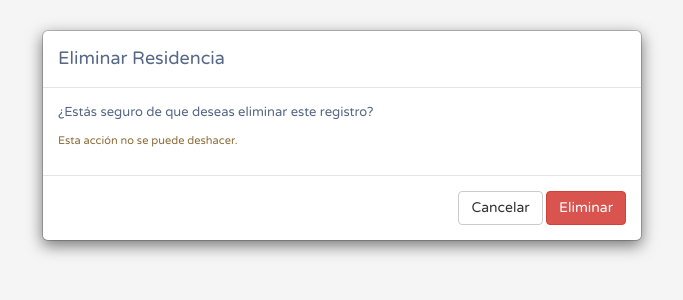
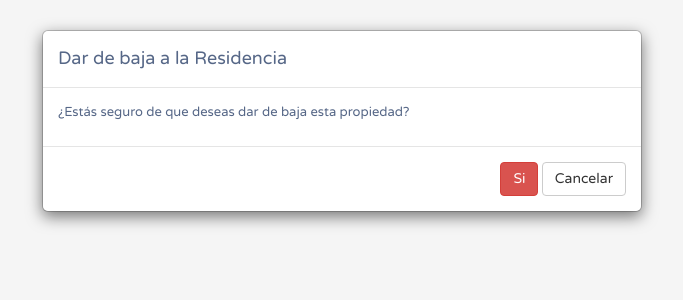
Before and after one commit to CanosaLeandro/Ing-de-Software---Grupo-5, a PHP site: page /deleteResidencia.php in a window 1280 px wide. Shown: the top 300 px of the page, without its empty margins (298-981 px from the left). Run offline with PHP 8.4, Linux system fonts and the light colour scheme; data that the repository does not hold is empty.

Commit message:
Se generó la baja logica, ahora en las busquedas solo se muestran  las que no fueron borradas, Dar de alta en crud necesita arreglarse

```diff
--- a/Page/addResidencia.php
+++ b/Page/addResidencia.php
@@ -27,7 +27,7 @@
 			if ($rows == 0) {
 
 				if(mysqli_query($conexion,"INSERT INTO residencia
-											SET nombre = '$nombre', foto = '$contenido', capacidad = $capacidad, ubicacion = '$ubicacion', direccion = '$direccion', en_subasta = 'no', en_hotsale = 'no', descrip = '$descripcion'")){
+											SET nombre = '$nombre', activo = 'si', foto = '$contenido', capacidad = $capacidad, ubicacion = '$ubicacion', direccion = '$direccion', en_subasta = 'no', en_hotsale = 'no', descrip = '$descripcion'")){
 						echo '<script> alert("La operación se completo correctamente");
 						window.location = "crudResidencia.php";</script>';
 				}else{ echo '<script> alert("No se pudo agregar el registo al sistema.");
--- a/Page/buscadorUbicacion.php
+++ b/Page/buscadorUbicacion.php
@@ -23,7 +23,7 @@
     if(isset($_GET['buscar'])){
         $ubicacion= $_GET['ubicacion'];
         $query= "SELECT * FROM residencia
-        WHERE ubicacion = '$ubicacion'";
+        WHERE ubicacion = '$ubicacion' AND activo = 'si'";
         $resultado = mysqli_query($conexion, $query);
     }
 ?>
--- a/Page/buscarDescripcion.php
+++ b/Page/buscarDescripcion.php
@@ -40,7 +40,7 @@
 
     $empieza = ($pagina - 1) * $por_pagina;
 
-    $query = "SELECT * FROM residencia WHERE descrip LIKE '%$descripcion%' LIMIT $empieza, $por_pagina";
+    $query = "SELECT * FROM residencia WHERE descrip LIKE '%$descripcion%' AND activo = 'si' LIMIT $empieza, $por_pagina";
     $resultado = mysqli_query($conexion, $query);
 
 ?>
--- a/Page/buscarHotsale.php
+++ b/Page/buscarHotsale.php
@@ -33,7 +33,7 @@
 
     $empieza = ($pagina - 1) * $por_pagina;
 
-    $query = "SELECT * FROM residencia WHERE en_hotsale = 'si' ORDER BY ubicacion LIMIT $empieza, $por_pagina";
+    $query = "SELECT * FROM residencia WHERE en_hotsale = 'si' AND activo = 'si' ORDER BY ubicacion LIMIT $empieza, $por_pagina";
     $resultado = mysqli_query($conexion, $query);
 
 ?>
--- a/Page/buscarSubasta.php
+++ b/Page/buscarSubasta.php
@@ -33,7 +33,7 @@
 
     $empieza = ($pagina - 1) * $por_pagina;
 
-    $query = "SELECT * FROM residencia WHERE en_subasta = 'si' LIMIT $empieza, $por_pagina";
+    $query = "SELECT * FROM residencia WHERE en_subasta = 'si' AND activo = 'si' LIMIT $empieza, $por_pagina";
     $resultado = mysqli_query($conexion, $query);
     ?>
 <body>
--- a/Page/deleteResidencia.php
+++ b/Page/deleteResidencia.php
@@ -22,10 +22,10 @@
 	if (isset($_GET['id'])) {
 		$id = $_GET['id'];
 	}
-	if (isset($_POST['eliminar'])) {
+	if (isset($_POST['activo'])) {
 		$id = $_POST['id'];
-		if(mysqli_query($conexion,"DELETE FROM residencia WHERE id = $id")){
-			echo '<script>alert("La propiedad fue eliminada del sistema.");
+		if(mysqli_query($conexion,"UPDATE residencia SET activo = 'no' WHERE id = $id")){
+			echo '<script>alert("La propiedad fue dada de baja correctamente.");
 						window.location = "crudResidencia.php";</script>';
 		}
 		else{ echo '<script>alert("La propiedad no pudo eliminarse, intentelo en otro momento.");
@@ -41,16 +41,16 @@
 				<div class="modal-content">
 					<form action="deleteResidencia.php" method="post">
 						<div class="modal-header">
-							<h4 class="modal-title">Eliminar Residencia</h4>
+							<h4 class="modal-title">Dar de baja a la Residencia</h4>
 						</div>
 						<div class="modal-body">
-							<p>¿Estás seguro de que deseas eliminar este registro?</p>
-							<p class="text-warning"><small>Esta acción no se puede deshacer.</small></p>
+							<p>¿Estás seguro de que deseas dar de baja esta propiedad?</p>
+
 						</div>
 						<div class="modal-footer">
 							<input type="hidden" name="id" value="<?php echo $id ;?>">
+							<input type="submit" name="activo" class="btn btn-danger" value="Si">
 							<a href="crudResidencia.php"><input type="button" class="btn btn-default" data-dismiss="modal" value="Cancelar"></a>
-							<input type="submit" name="eliminar" class="btn btn-danger" value="Eliminar">
 						</div>
 					</form>
 				</div>
--- a/Page/hotsales.php
+++ b/Page/hotsales.php
@@ -93,7 +93,7 @@
 
 		$empieza = ($pagina - 1) * $por_pagina;
 
-	 	$query = "SELECT * FROM residencia WHERE en_hotsale = 'si' ORDER BY nombre LIMIT $empieza, $por_pagina";
+	 	$query = "SELECT * FROM residencia WHERE en_hotsale = 'si' AND activo = 'si' ORDER BY nombre LIMIT $empieza, $por_pagina";
 	 	$resultado = mysqli_query($conexion, $query);
 
   	//	$qry="SELECT * FROM residencia WHERE ORDER BY ubicacion ASC";
--- a/Page/index.php
+++ b/Page/index.php
@@ -119,8 +119,7 @@
 		//la pagina inicia en 0 y se multiplica por $por_pagina
 
 		$empieza = ($pagina - 1) * $por_pagina;
-
-	 	$query = "SELECT * FROM residencia ORDER BY ubicacion LIMIT $empieza, $por_pagina";
+	 	$query = "SELECT * FROM residencia WHERE activo = 'si' ORDER BY ubicacion LIMIT $empieza, $por_pagina";
 	 	$resultado = mysqli_query($conexion, $query);
 	?>
     <!-- Page Content -->
--- a/Page/ingsoft.sql
+++ b/Page/ingsoft.sql
@@ -96,6 +96,7 @@ CREATE TABLE `reserva` (
 
 CREATE TABLE `residencia` (
   `id` int(11) NOT NULL,
+  `activo` enum('si','no') COLLATE latin1_spanish_ci NOT NULL,
   `nombre` varchar(45) COLLATE latin1_spanish_ci NOT NULL,
   `foto` longblob NOT NULL,
   `capacidad` int(11) NOT NULL,
--- a/Page/listadoResidencias.php
+++ b/Page/listadoResidencias.php
@@ -33,7 +33,7 @@
 
 		$empieza = ($pagina - 1) * $por_pagina;
 
-	 	$query = "SELECT * FROM residencia ORDER BY ubicacion LIMIT $empieza, $por_pagina";
+	 	$query = "SELECT * FROM residencia WHERE activo = 'si' ORDER BY ubicacion LIMIT $empieza, $por_pagina";
 	 	$resultado = mysqli_query($conexion, $query);
 	?>
     <!-- Page Content -->
@@ -96,7 +96,7 @@
 	<!-- /.row -->
 
 	<?php
-		$qry="SELECT * FROM residencia ORDER BY ubicacion ASC";
+		$qry="SELECT * FROM residencia WHERE activo = 'si' ORDER BY ubicacion ASC ";
 
 		$result = mysqli_query($conexion, $qry);
 		//contar el total de registros
```
Also changed, not shown: Page/crudResidencia.php (+12 -5 lines).
